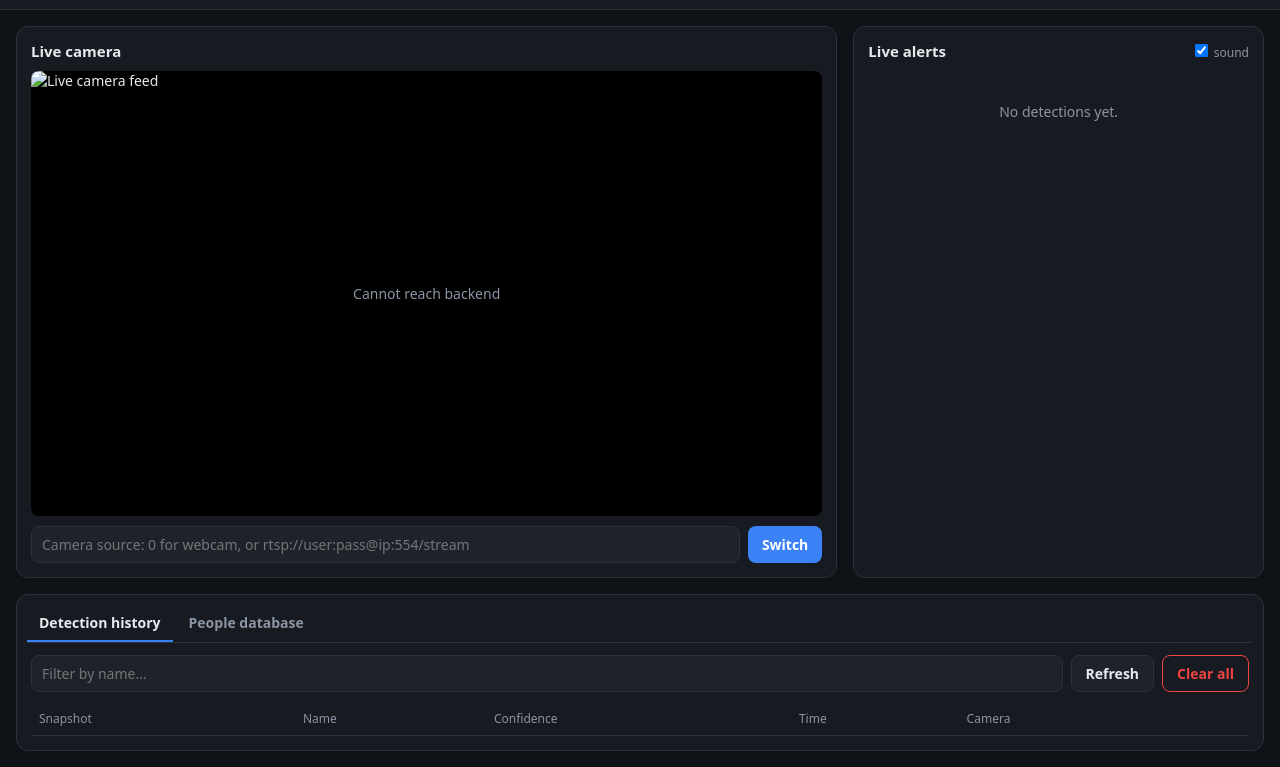
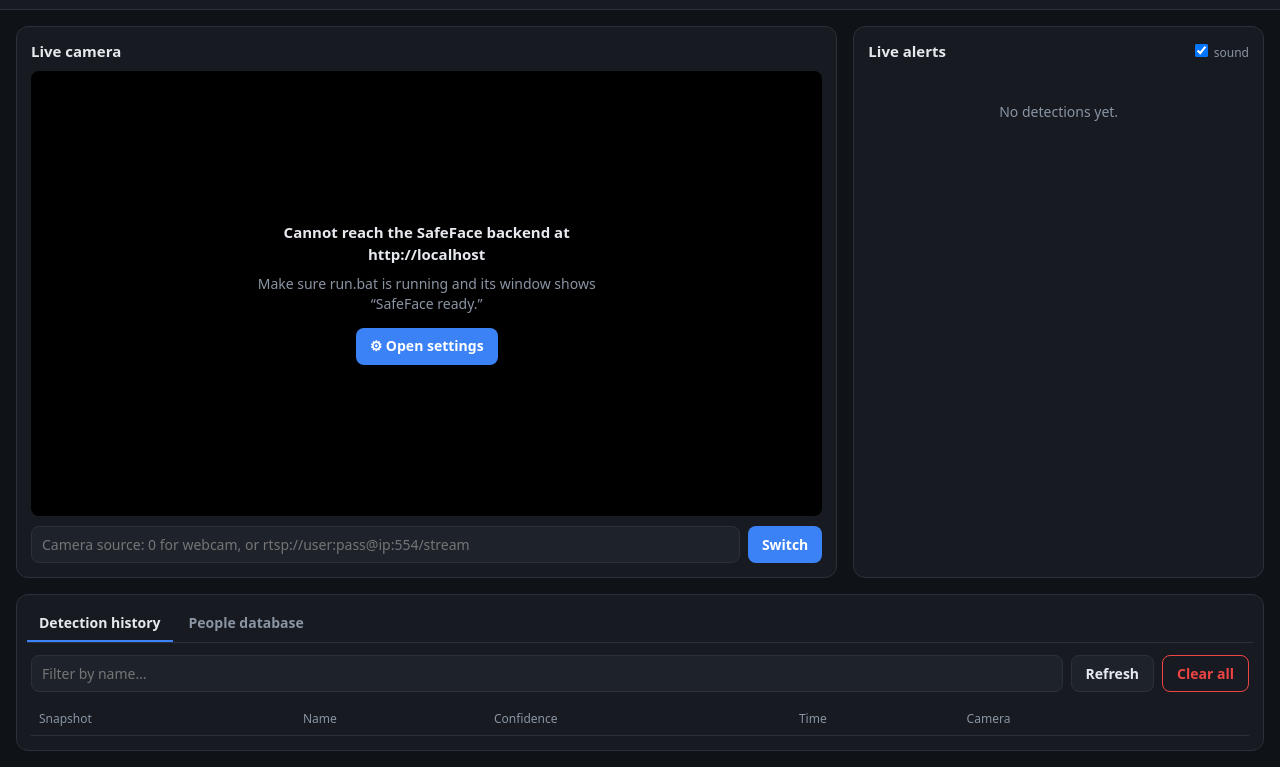
Before and after one commit to ChabadCuritiba/SafeFace, a plain HTML site: page frontend/index.html in a window 1280 px wide. Shown: the part 45-812 px from the top of the page. Drawn offline with Linux system fonts and the light colour scheme; no server answers.

Commit message:
Explain connection problems instead of 'Cannot reach backend'
On Firebase Hosting with no backend URL configured, show 'Backend not set'
and open Settings automatically. Otherwise say which address failed and
what to check (run.bat / tunnel). Hide the broken-image icon.

Co-Authored-By: Claude Opus 5.5 <noreply@anthropic.com>
Claude-Session: https://claude.ai/code/session_01SvaNAA3CSNKaZWqLUrKgSu

```diff
--- a/frontend/app.js
+++ b/frontend/app.js
@@ -78,12 +78,34 @@
 
   // ------------------------------------------------------------------ live feed
   const feed = $("#feed");
+  // Hosted on Firebase with no backend address set: the backend can't be on this server.
+  const needsBackendUrl = () => !cfg.apiBase && /\.(web\.app|firebaseapp\.com)$/.test(location.hostname);
+
+  function showFeedError() {
+    const box = $("#feedError");
+    const target = cfg.apiBase || location.origin;
+    const btn = el("button", { type: "button", className: "btn", textContent: "⚙ Open settings" });
+    btn.addEventListener("click", openSettings);
+    const lines = needsBackendUrl()
+      ? ["Not connected to your SafeFace backend yet.",
+         "This website is only the dashboard. Click ⚙ Settings and enter your backend's address (for example your Cloudflare Tunnel URL) and API key."]
+      : [`Cannot reach the SafeFace backend at ${target}`,
+         target.includes("localhost") || target.includes("127.0.0.1")
+           ? "Make sure run.bat is running and its window shows “SafeFace ready.”"
+           : "Make sure run.bat and your tunnel are both running on the PC, and that the address in ⚙ Settings is correct."];
+    box.replaceChildren(el("div", { className: "feed-error-inner" },
+      el("strong", { textContent: lines[0] }), el("p", { textContent: lines[1] }), btn));
+    box.classList.remove("hidden");
+    feed.style.visibility = "hidden";
+  }
   function startFeed() {
-    $("#feedError").classList.add("hidden");
+    if (needsBackendUrl()) { feed.removeAttribute("src"); showFeedError(); return; }
     feed.src = url("/api/stream", true) + (cfg.apiKey ? "&" : "?") + "t=" + Date.now();
   }
+  feed.addEventListener("load", () => { $("#feedError").classList.add("hidden"); feed.style.visibility = ""; });
   feed.addEventListener("error", () => {
-    $("#feedError").classList.remove("hidden");
+    if (!feed.getAttribute("src")) return;
+    showFeedError();
     setTimeout(startFeed, 3000);
   });
 
@@ -445,6 +467,12 @@
   // ------------------------------------------------------------------ boot
   async function boot() {
     startFeed();
+    if (needsBackendUrl()) {
+      const pill = $("#statusPill");
+      pill.className = "pill pill-warn"; pill.textContent = "Backend not set";
+      setTimeout(() => { if (needsBackendUrl()) openSettings(); }, 3600);  // after the opening animation
+      return;
+    }
     connectWs();
     const events = await loadHistory();
     $("#alerts").replaceChildren();
--- a/frontend/index.html
+++ b/frontend/index.html
@@ -35,7 +35,7 @@
       </div>
       <div class="feed-wrap">
         <img id="feed" alt="Live camera feed" />
-        <div id="feedError" class="feed-error hidden">Cannot reach backend</div>
+        <div id="feedError" class="feed-error hidden"></div>
       </div>
       <form id="cameraForm" class="row">
         <input id="cameraSource" placeholder="Camera source: 0 for webcam, or rtsp://user:pass@ip:554/stream" />
@@ -146,6 +146,7 @@
   <dialog id="settingsDialog">
     <form method="dialog" id="settingsForm">
       <h3>Backend connection</h3>
+      <p class="small muted">The backend is the SafeFace program running on your PC (<code>run.bat</code>). If you opened this page at <code>http://localhost:8000</code>, leave the URL empty. On the website, enter the backend's public address, for example your Cloudflare Tunnel URL.</p>
       <label>Backend URL <small class="muted">(empty = same server as this page)</small>
         <input id="apiBaseInput" placeholder="https://your-backend.example.com" />
       </label>
--- a/frontend/styles.css
+++ b/frontend/styles.css
@@ -219,3 +219,9 @@ dialog input { margin-top: 4px; }
 .name-dlg-body { display: flex; gap: 14px; align-items: flex-end; margin-top: 8px; }
 .name-dlg-body img { width: 88px; height: 88px; object-fit: cover; border-radius: 8px; background: #000; flex: none; }
 .name-dlg-body label { flex: 1; margin-top: 0; }
+
+.feed-error-inner { max-width: 440px; padding: 20px; text-align: center; display: flex; flex-direction: column; align-items: center; gap: 8px; line-height: 1.45; }
+.feed-error-inner strong { color: var(--text); font-size: 15px; }
+.feed-error-inner p { margin: 0 0 6px; }
+dialog p code, dialog p { line-height: 1.5; }
+code { background: var(--panel-2); padding: 1px 5px; border-radius: 4px; font-size: 12px; }
```
